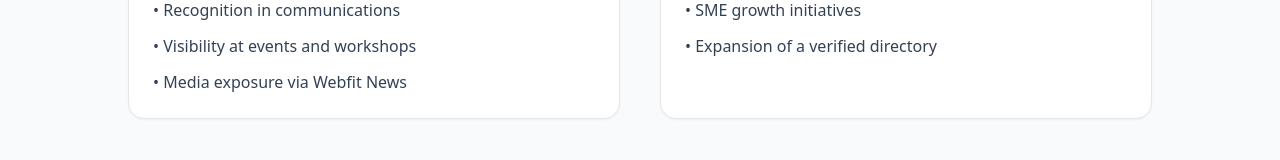
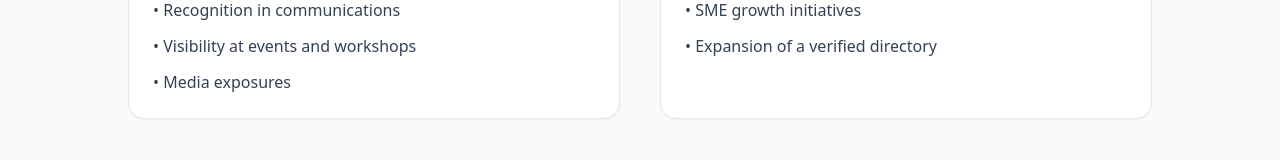
Before and after one commit to nzsme2026/nzsme, a Next.js app: page /sponsorship in a window 1280 px wide. Shown: the part 419-579 px from the top of the page. Built offline with nearby package versions, Linux system fonts and the light colour scheme.

Commit message:
updated Sponsorship form

```diff
--- a/app/sponsorship/page.tsx
+++ b/app/sponsorship/page.tsx
@@ -90,7 +90,7 @@ export default function SponsorshipPage() {
                 <li>• Presence across NZSME platforms</li>
                 <li>• Recognition in communications</li>
                 <li>• Visibility at events and workshops</li>
-                <li>• Media exposure via Webfit News</li>
+                <li>• Media exposures</li>
               </ul>
             </div>
 
```
